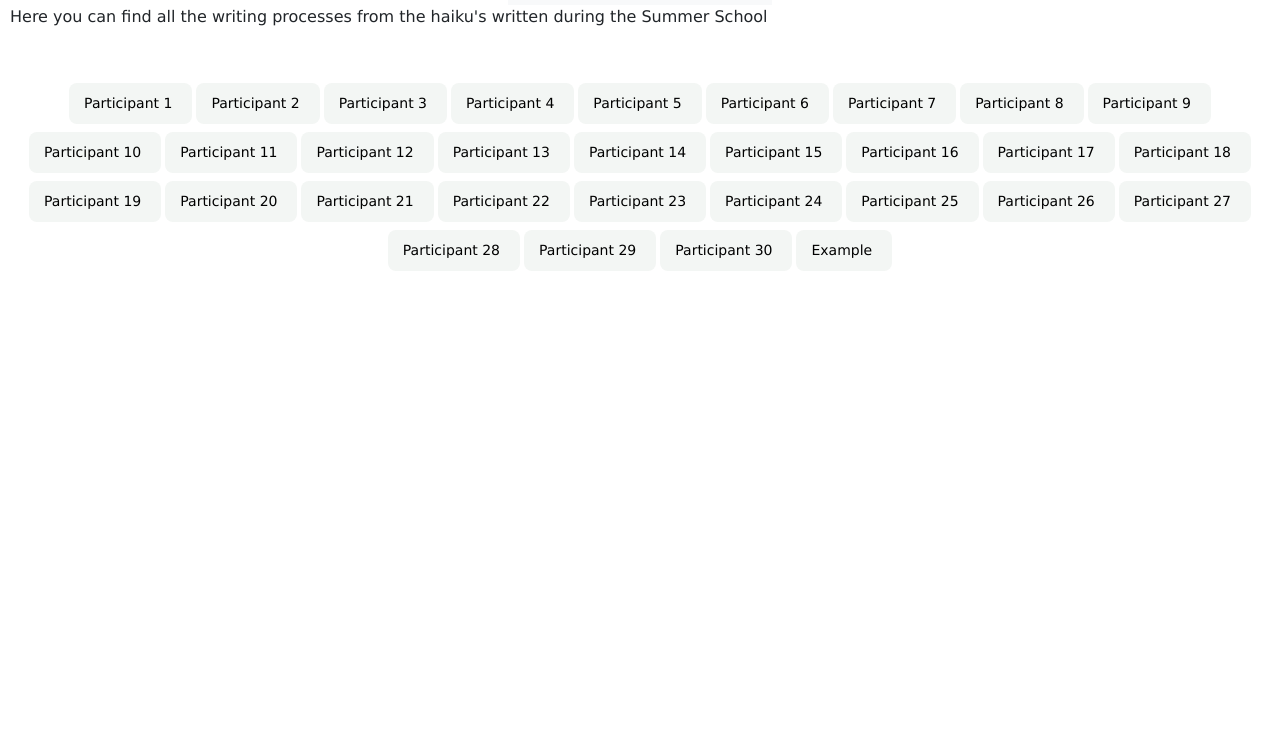
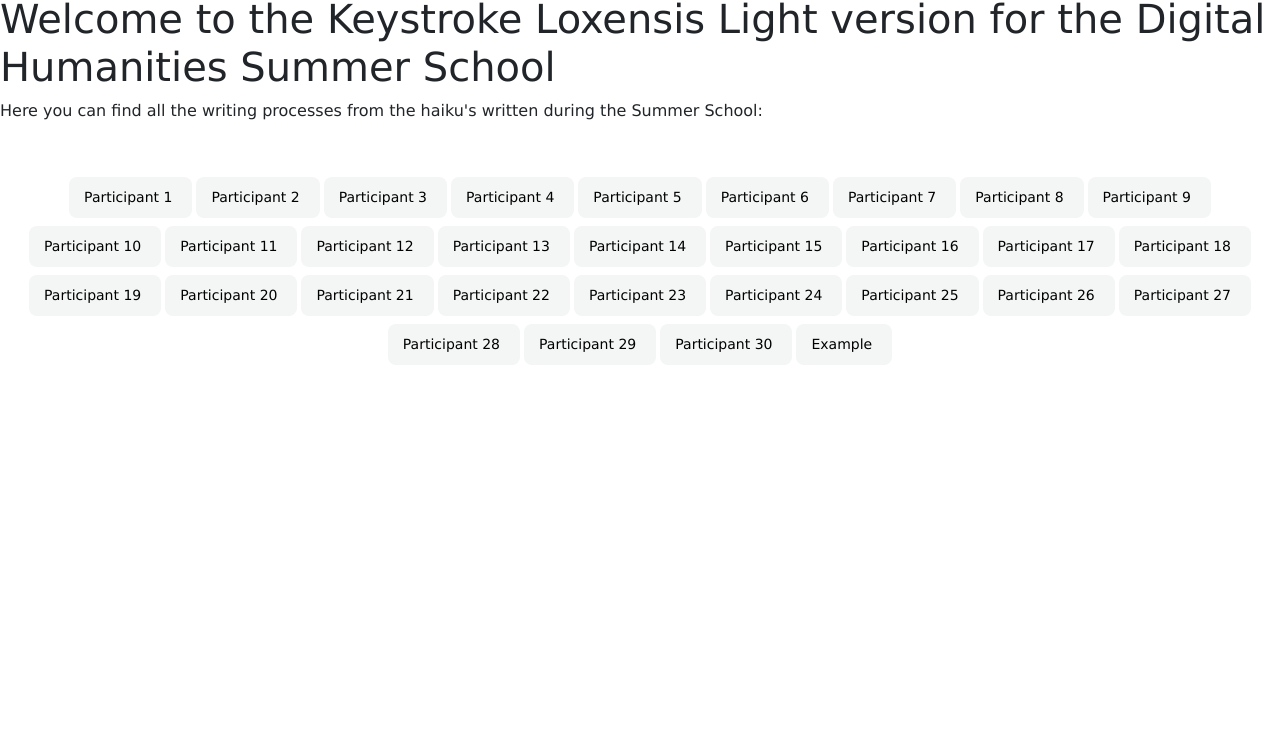
Before and after one commit to lamykbekius/Keystroke_Loxensis_Summer_School, a plain HTML site: page index.html in a window 1280 px wide. Shown: the part 61-800 px from the top of the page. Drawn offline with nearby package versions, Linux system fonts and the light colour scheme; files whose address does not match are found by name.

Commit message:
Update index.html

```diff
--- a/index.html
+++ b/index.html
@@ -9,14 +9,13 @@
             font-family: Arial, sans-serif;
             display: flex;
             flex-direction: column;
-            align-items: center;
-            padding: 10px;
         }
         .container {
             display: flex;
             flex-wrap: wrap;
             justify-content: center;
             margin-top: 50px;
+            align-items: center;
         }
         .button {
             margin: 10px;
@@ -57,10 +56,11 @@
                     </ul>
                 </div>
             </nav>
+            <h1>Welcome to the Keystroke Loxensis Light version for the Digital Humanities Summer School </h1>
             <div class="container-fluid">
 
-                <div class="row" id="text">
-                    Here you can find all the writing processes from the haiku's written during the Summer School
+                <div class="row" id="text" style="align: center;">
+                    Here you can find all the writing processes from the haiku's written during the Summer School:
                     <div class="container">
 
         <a class="button" href="processviewer.html?process=1">Participant 1</a>
```
